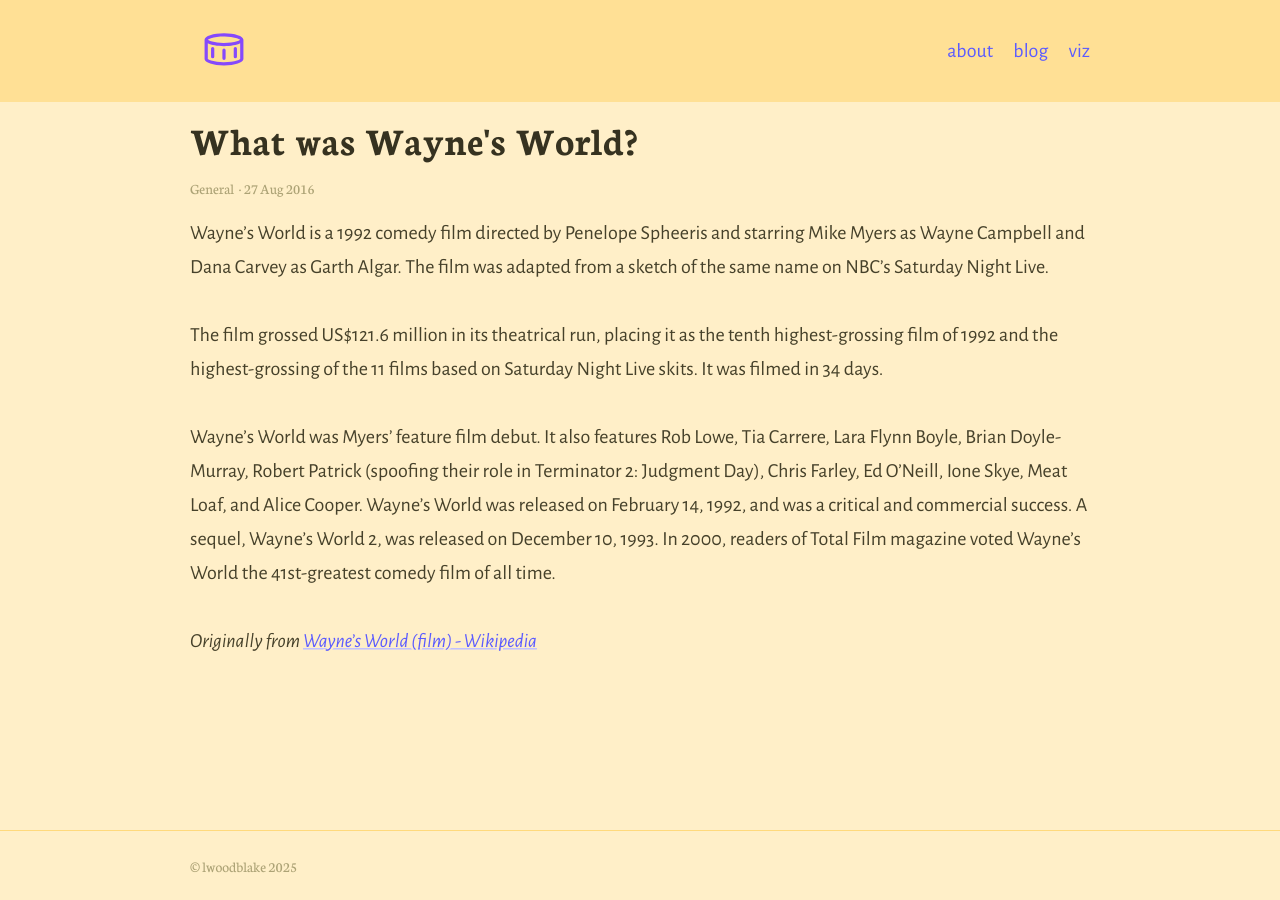
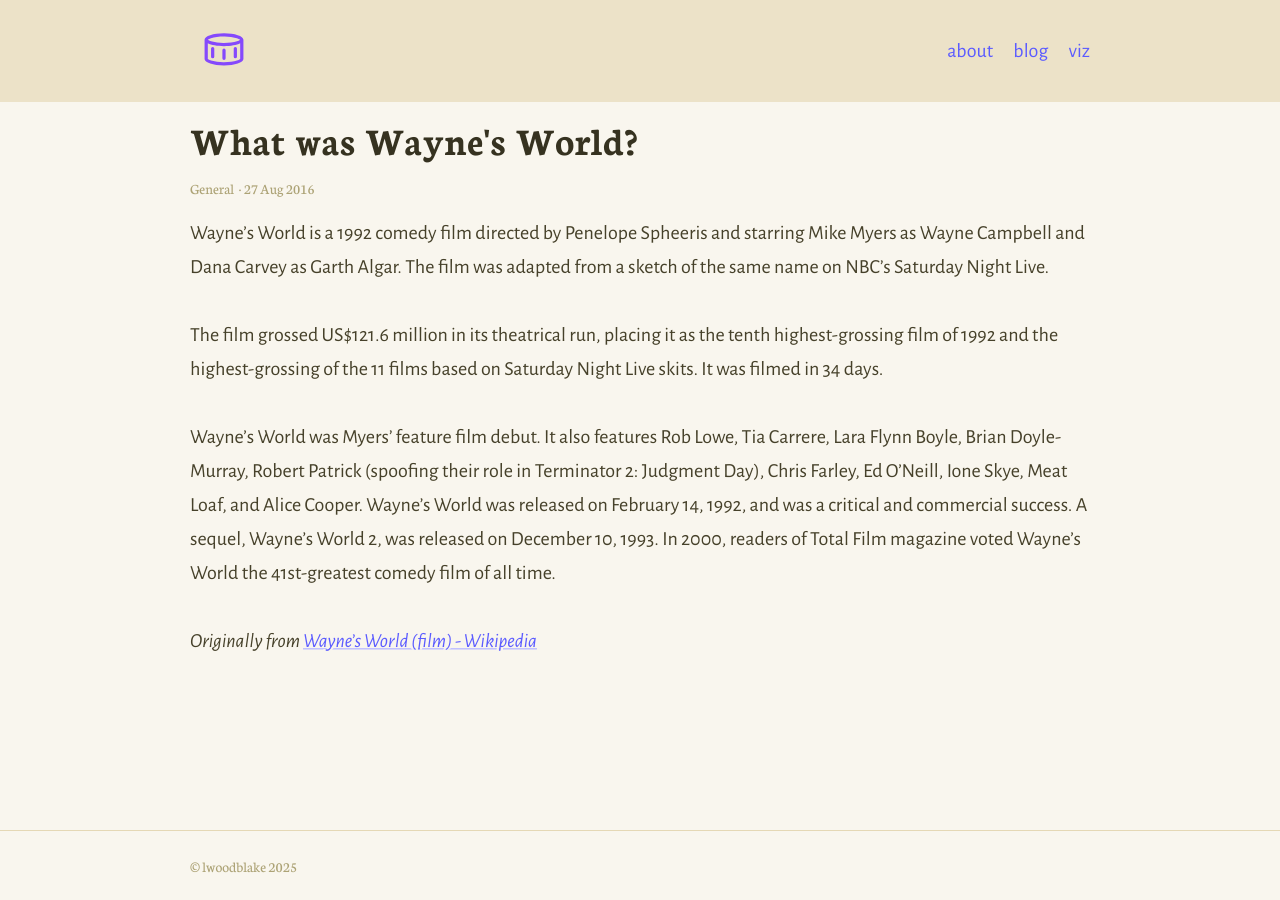
Before and after one commit to lwoodblake/lwoodblake.github.io, a Jekyll site: the page built from _posts/2016-08-27-example-post-one.md, in a window 1280 px wide. Built offline with Jekyll 4.4.1, drawn with Linux system fonts in a browser that asks for light colours.

Commit message:
Update _colors.scss

```diff
--- a/_sass/_colors.scss
+++ b/_sass/_colors.scss
@@ -6,5 +6,5 @@ $hoverColour: darken($linkColour, 10%);
 $captionColour: lighten($headingColour, 40%);
 $white: #fff;
 
-$backgroundColour: #ffefc8;
+$backgroundColour: #f9f6ee;
 $codeBackgroundColour: darken($backgroundColour, 5%);
```
